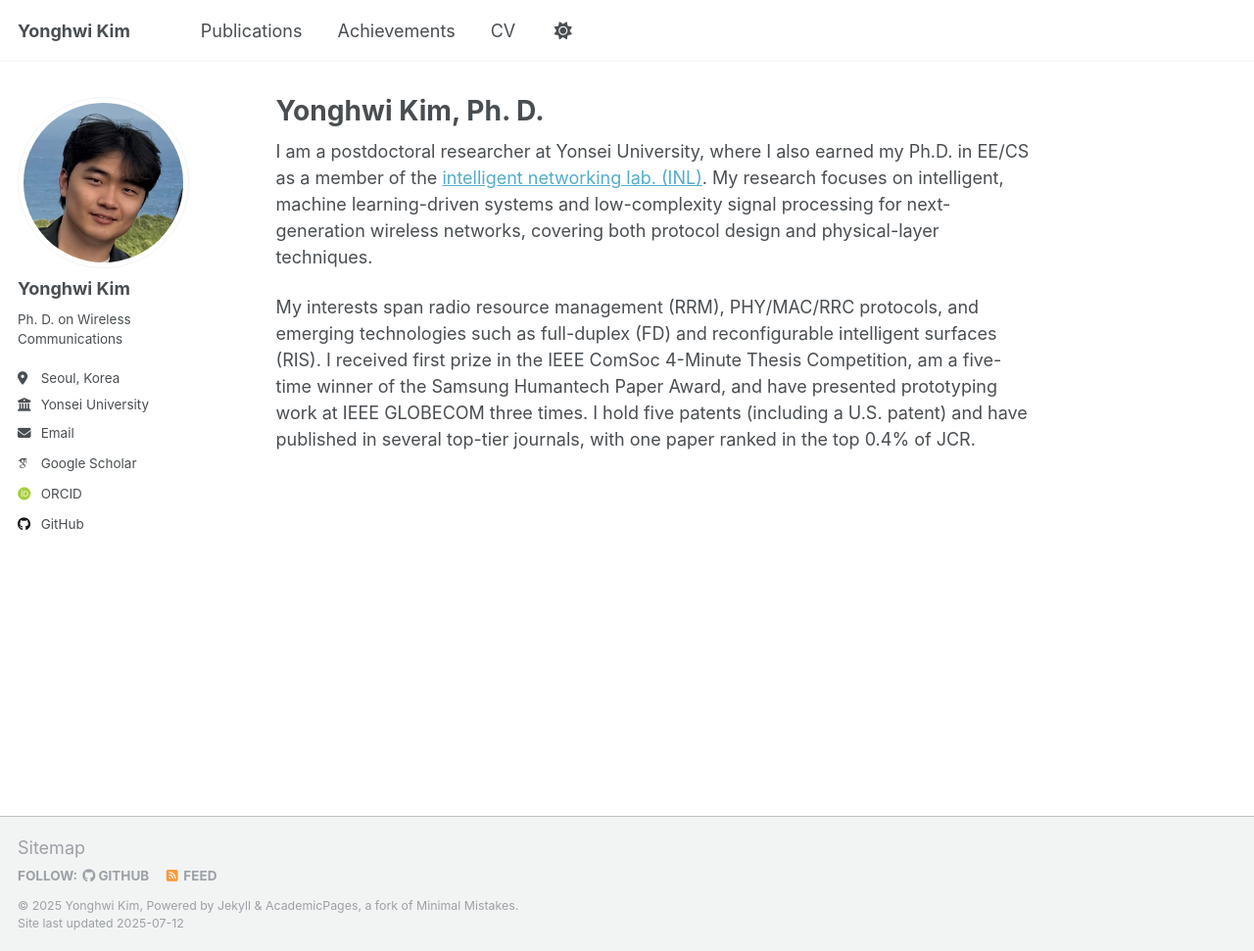
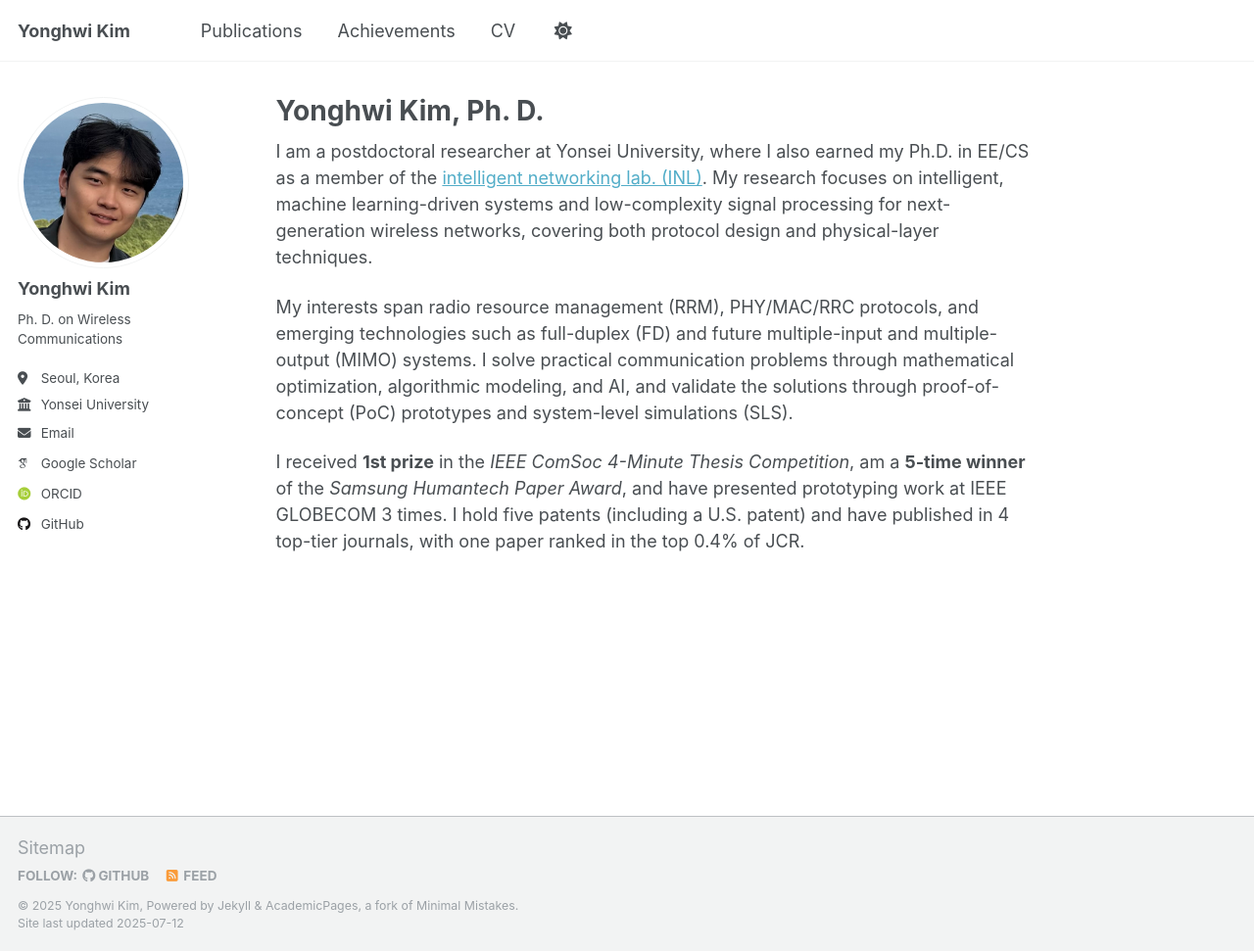
Before and after one commit to yonghwi-erickim/yonghwi-erickim.github.io, a Jekyll site: the page built from _pages/about.md, in a window 1280 px wide and 971 px high. Shown: the whole window at 98% size. Built offline with Jekyll 4.4.1, drawn with Linux system fonts in a browser that asks for light colours; some web fonts are replaced; a script that is not in the unit is left out.

Commit message:
Update about.md

```diff
--- a/_pages/about.md
+++ b/_pages/about.md
@@ -9,4 +9,6 @@ redirect_from:
 I am a postdoctoral researcher at Yonsei University, where I also earned my Ph.D. in EE/CS as a member of the [intelligent networking lab. (INL)](cbchae.org). My research focuses on intelligent, machine learning-driven systems and low-complexity signal processing for next-generation wireless networks, covering both protocol design and physical-layer techniques.
 
 
-My interests span radio resource management (RRM), PHY/MAC/RRC protocols, and emerging technologies such as full-duplex (FD) and reconfigurable intelligent surfaces (RIS). I received first prize in the IEEE ComSoc 4-Minute Thesis Competition, am a five-time winner of the Samsung Humantech Paper Award, and have presented prototyping work at IEEE GLOBECOM three times. I hold five patents (including a U.S. patent) and have published in several top-tier journals, with one paper ranked in the top 0.4% of JCR.
+My interests span radio resource management (RRM), PHY/MAC/RRC protocols, and emerging technologies such as full-duplex (FD) and future multiple-input and multiple-output (MIMO) systems. I solve practical communication problems through mathematical optimization, algorithmic modeling, and AI, and validate the solutions through proof-of-concept (PoC) prototypes and system-level simulations (SLS).
+
+I received **1st prize** in the *IEEE ComSoc 4-Minute Thesis Competition*, am a **5-time winner** of the *Samsung Humantech Paper Award*, and have presented prototyping work at IEEE GLOBECOM 3 times. I hold five patents (including a U.S. patent) and have published in 4 top-tier journals, with one paper ranked in the top 0.4% of JCR.
```
